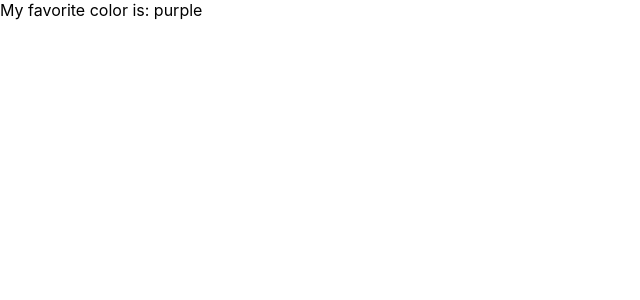
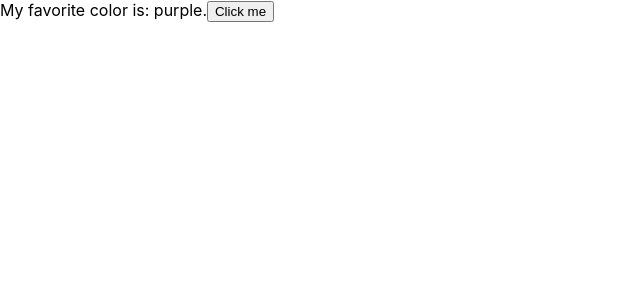
Before and after one commit to MatthewPalmer9/ReactTypeScriptPractice, a React (Create React App) app: page / in a window 1280 px wide. Shown: the top 300 px of the page, without its empty margins (0-640 px from the left). Built offline with nearby package versions, Linux system fonts and the light colour scheme.

Commit message:
Added notes to Child.tsx and established an onClick event passing through the interface

```diff
--- a/src/props/Child.tsx
+++ b/src/props/Child.tsx
@@ -1,7 +1,26 @@
 interface ChildProps {
     color: string
+    onClick: () => void;
 }
 
-export const Child: React.FC<ChildProps> = ({ color }) => {
-    return <div>My favorite color is: {color}</div>
+/**
+ * We structure our components like this (compared to below example commented out) so
+ * that we can: 1. Have access to React properties such as propTypes and contextTypes.
+ * and 2. Optionally pass in children. e.g. <Child> example child text </Child>.
+ *
+ * React.FC (short version of React.FunctionComponent) is what gives us those properties
+ * while enforcing our incoming props are the correct type via the interface ChildProps
+ */
+export const Child: React.FC<ChildProps> = ({ color, onClick }) => {
+    return <div>
+        My favorite color is: {color}.
+        <button onClick={onClick}>Click me</button>
+    </div>
 }
+
+// export const Child = ({ color, onClick }: ChildProps) => {
+//     return <div>
+//         My favorite color is: {color}.
+//         <button onClick={onClick}>Click me</button>
+//     </div>
+// }
--- a/src/props/Parent.tsx
+++ b/src/props/Parent.tsx
@@ -2,6 +2,6 @@ import { Child } from "./Child"
 
 export const Parent = () => {
     return (
-        <Child color="purple"/>
+        <Child color="purple" onClick={() => console.log("I have been clicked!")}/>
     )
 }
```
